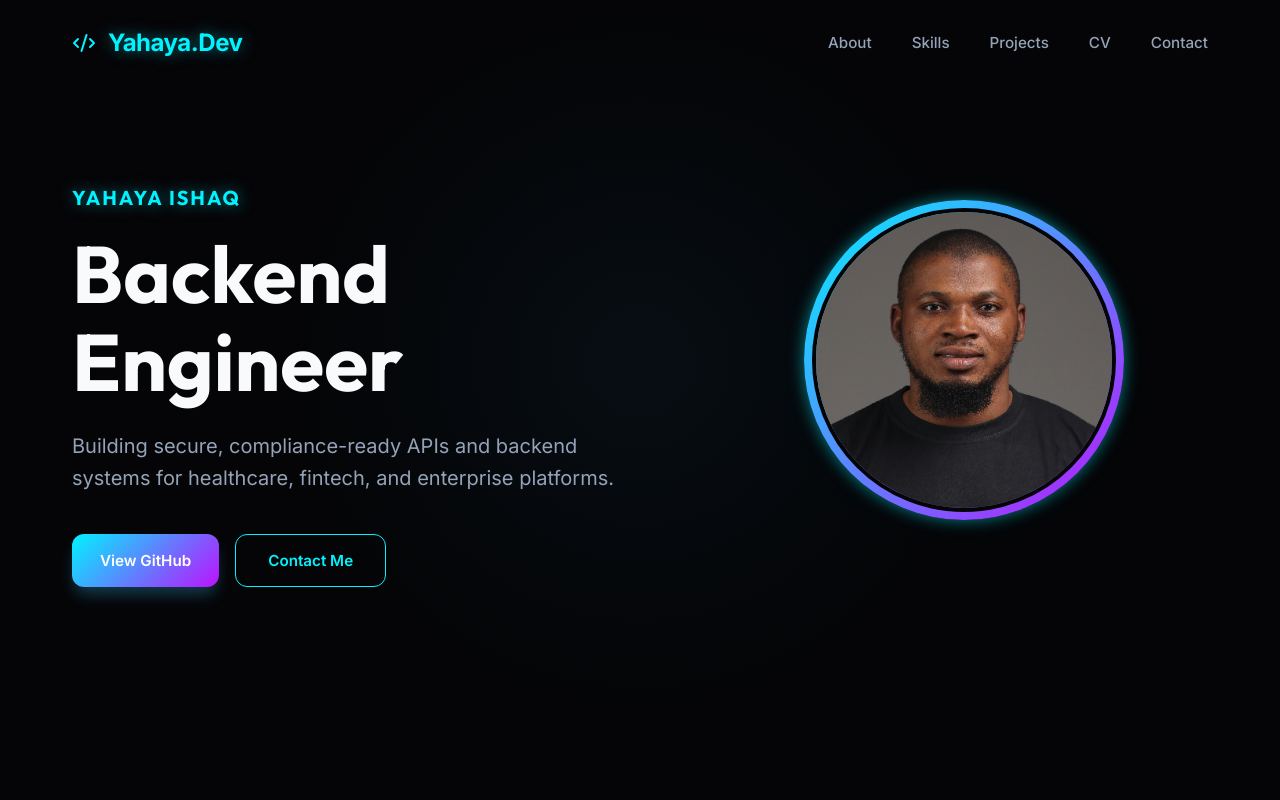
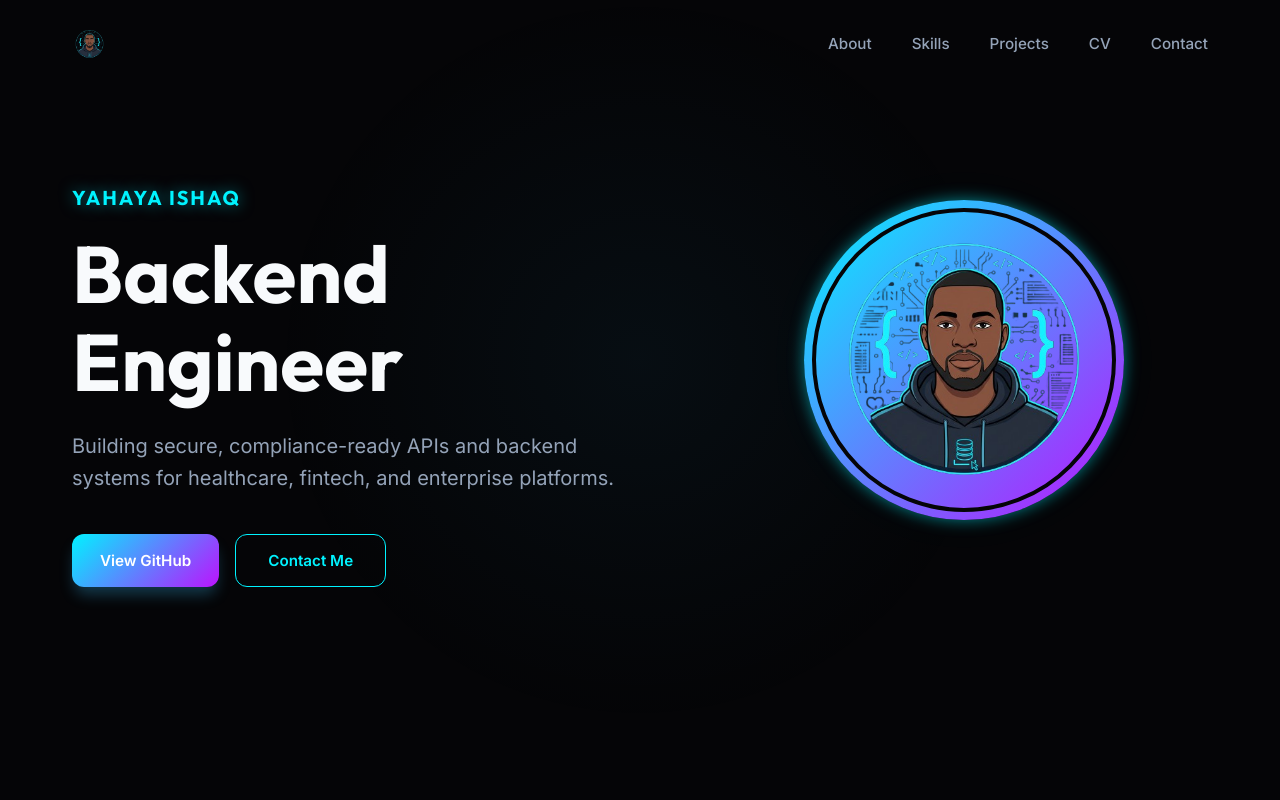
Before and after one commit to isoftdevl/my-personal, a React (Vite) app: page / in a window 1280 px wide. Shown: the top 800 px of the page. Built offline with nearby package versions, Linux system fonts and the light colour scheme.

Commit message:
feat: integrate new profile logo into navbar and hero

```diff
--- a/src/components/Hero.tsx
+++ b/src/components/Hero.tsx
@@ -1,5 +1,5 @@
 import { motion } from 'framer-motion';
-import profileImg from '../assets/profile.png';
+import profileImg from '../assets/logo.png';
 
 interface HeroProps {
     onOpenCV: () => void;
--- a/src/components/Navbar.tsx
+++ b/src/components/Navbar.tsx
@@ -1,5 +1,5 @@
 import { useState, useEffect } from 'react';
-import { Menu, X, Code2 } from 'lucide-react';
+import { Menu, X } from 'lucide-react';
 import { motion, AnimatePresence } from 'framer-motion';
 
 interface NavbarProps {
@@ -29,9 +29,8 @@ const Navbar = ({ onOpenCV }: NavbarProps) => {
     return (
         <nav className={`navbar ${scrolled ? 'scrolled' : ''}`}>
             <div className="container nav-container">
-                <div className="nav-logo accent-text neon-text">
-                    <Code2 size={24} />
-                    <span>Yahaya.Dev</span>
+                <div className="nav-logo">
+                    <img src="/src/assets/logo.png" alt="Yahaya Ishaq Logo" style={{ height: '40px', width: 'auto' }} />
                 </div>
 
                 <div className="nav-desktop">
```
Also changed, not shown: src/assets/logo.png (added).
